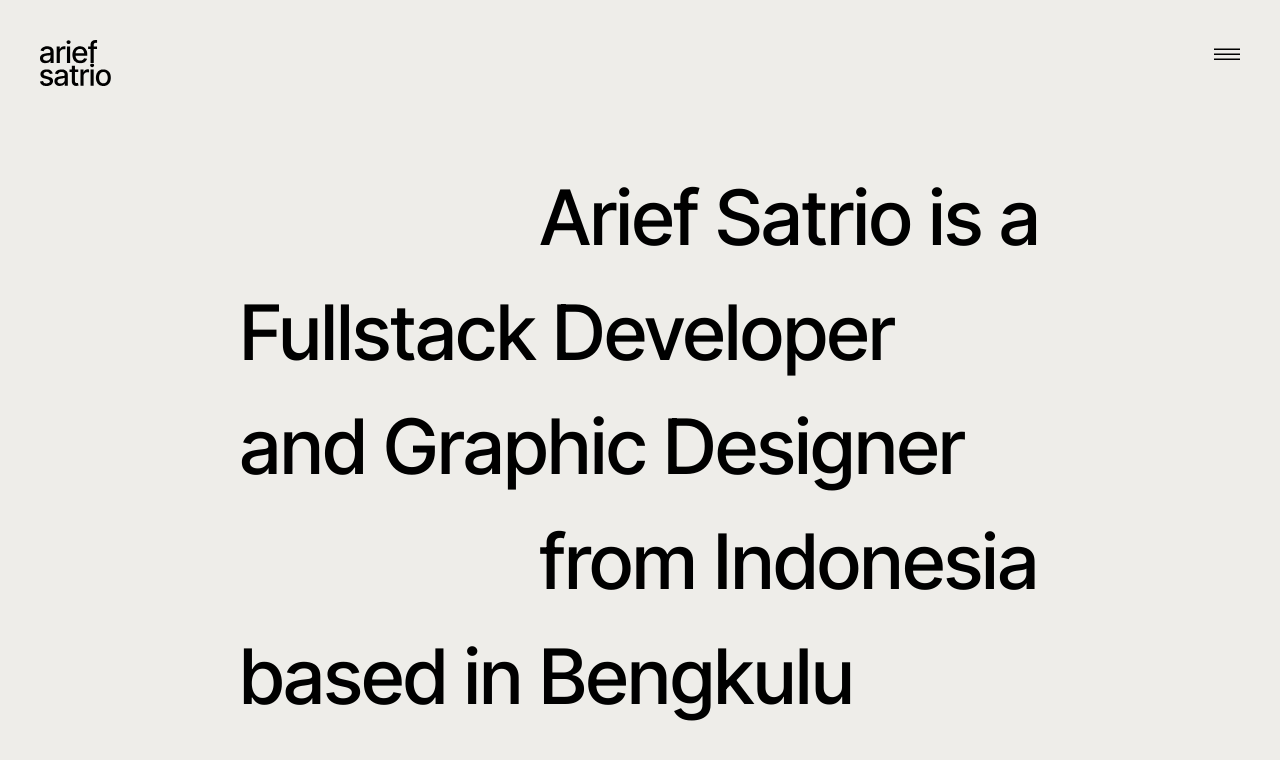
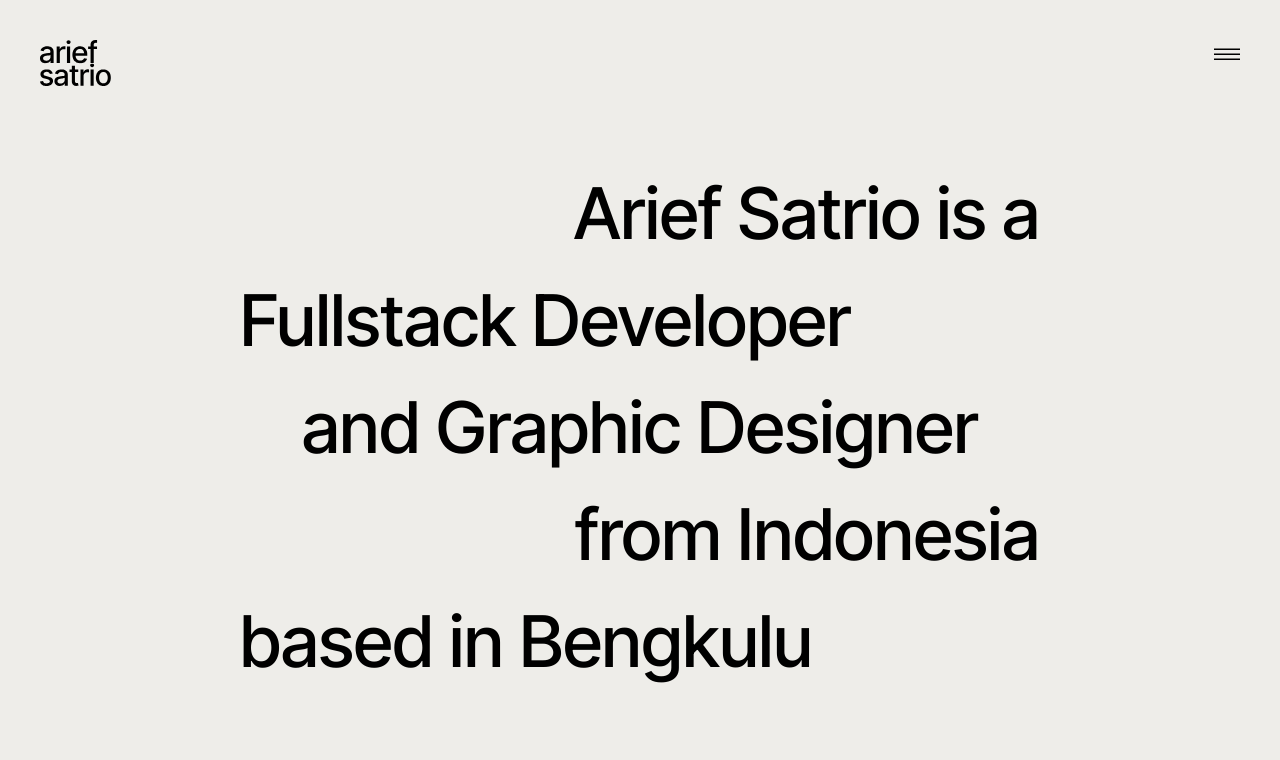
Before and after one commit to kurodoke/portofolio-web, a Next.js app: page / in a window 1280 px wide. Shown: the top 760 px of the page. Built offline with nearby package versions, Linux system fonts and the light colour scheme.

Commit message:
fix: bug on hero layouts

```diff
--- a/src/app/page.tsx
+++ b/src/app/page.tsx
@@ -11,20 +11,20 @@ import React, { useEffect, useState } from "react";
 export default function About(): React.ReactElement {
     return (
         <main>
-            <div className="hero grid text-[9vw] md:text-[5.97vw] grid-cols-12">
-                <div className="col-start-5 md:col-start-6 -col-end-1">
+            <div className="hero grid text-[8.765vw] md:text-[5.57vw] grid-cols-12">
+                <div className="flex justify-end col-start-5 col-end-13 md:col-start-6 md:col-end-11">
                     <span>Arief Satrio is a</span>
                 </div>
-                <div className="col-start-1 md:col-start-3 -col-end-1">
+                <div className="flex justify-start col-start-1 col-end-12 md:col-start-3">
                     <span>Fullstack Developer</span>
                 </div>
-                <div className="col-start-1 md:col-start-3 -col-end-1">
+                <div className="flex justify-center col-start-1 md:col-start-3 -col-end-1 md:col-end-11">
                     <span>and Graphic Designer</span>
                 </div>
-                <div className="col-start-5 md:col-start-6 -col-end-1">
+                <div className="flex justify-end col-start-5 col-end-13 md:col-start-6 md:col-end-11">
                     <span>from Indonesia</span>
                 </div>
-                <div className="col-start-1 md:col-start-3 -col-end-1">
+                <div className="flex justify-start col-start-1 col-end-12 md:col-start-3">
                     <span>based in Bengkulu</span>
                 </div>
             </div>
```
